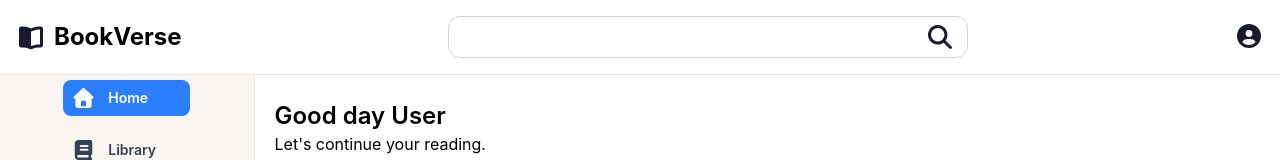
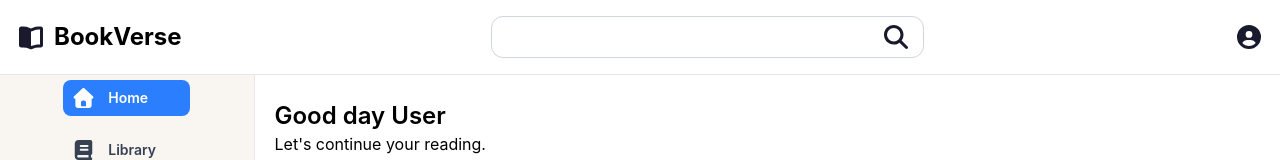
Before and after one commit to DanielApple05/Book-verse, a React (Vite) app in the folder book-verse-frontend/: page /home in a window 1280 px wide. Shown: the top 160 px of the page. Built offline with nearby package versions, Linux system fonts and the light colour scheme; no server answers; the HTML template or start-up script is replaced by a standard one.

Commit message:
feat: implement Search component and integrate it into Header and HomeCard for improved navigation

```diff
--- a/book-verse-frontend/src/assets/components/header-component/header.jsx
+++ b/book-verse-frontend/src/assets/components/header-component/header.jsx
@@ -1,22 +1,20 @@
 import React from 'react';
 import { FontAwesomeIcon } from '@fortawesome/react-fontawesome';
-import { faBookOpen, faCircleUser, faMagnifyingGlass } from '@fortawesome/free-solid-svg-icons';
+import { faBookOpen, faCircleUser } from '@fortawesome/free-solid-svg-icons';
+import Search from '../search';
 
 const Header = () => {
   return (
     <>
-      <div className='flex items-center justify-between xl:p-4 p-2 border-b xl:text-2xl text-sm  border-gray-200 w-full fixed top-0 z-50 bg-white '>
+      <div className='flex items-center justify-between p-4 border-b xl:text-2xl text-sm  border-gray-200 w-full fixed top-0 z-50 bg-white '>
         <div className='flex items-center font-bold space-x-2'>
           <FontAwesomeIcon icon={faBookOpen} className='text-[#1A1A2E]' />
           <p> BookVerse </p>
         </div>
-        <form className=' border border-gray-300 rounded-xl p-1 relative xl:w-5/12 w-full flex items-center xl:mx-0 mx-4 '>
-         <input type="text" className='outline-none w-full ml-2'/>
-          <FontAwesomeIcon icon={faMagnifyingGlass} className='text-[#1A1A2E] absolute right-3' />
-        </form>
-        <div>
-           <FontAwesomeIcon icon={faCircleUser} className='text-[#1A1A2E] ' />
-        </div>
+       <div className='xl:flex hidden w-5/6 justify-center'> <Search /></div>
+
+          <FontAwesomeIcon icon={faCircleUser} className='text-[#1A1A2E] ' />
+
       </div>
     </>
   );
--- a/book-verse-frontend/src/assets/components/home-component/homeCard.jsx
+++ b/book-verse-frontend/src/assets/components/home-component/homeCard.jsx
@@ -3,12 +3,14 @@ import TrendingBooks from '../book-components/trendingBooks';
 import NewArrivals from '../book-components/newArrivals';
 import Categories from '../category-component/categories';
 import Banner1 from '../explore-banner/banner1';
+import Search from '../search'
 
 const HomeCard = () => {
 
   return (
 
-      <div className='p-5 mt-20 w-full'>
+    <div className='p-5 xl:mt-20 mt-15 w-full'>
+      <div className='xl:hidden flex'> <Search /> </div>
       <h1 className='text-2xl font-semibold'>Good day User</h1>
       <p>Let's continue your reading.</p>
       <RecommendedBooks />
--- /dev/null
+++ b/book-verse-frontend/src/assets/components/search.jsx
@@ -0,0 +1,16 @@
+import React from 'react';
+import { FontAwesomeIcon } from '@fortawesome/react-fontawesome';
+import { faMagnifyingGlass } from '@fortawesome/free-solid-svg-icons';
+
+const Search = () => {
+  return (
+    <>
+      <form className=' border border-gray-300 rounded-xl p-1 relative xl:w-5/12 w-full flex items-center  '>
+        <input type="text" className='outline-none w-full ml-2' />
+        <FontAwesomeIcon icon={faMagnifyingGlass} className='text-[#1A1A2E] absolute right-3' />
+      </form>
+    </>
+  );
+}
+
+export default Search;
```
Lines whose indentation alone changed are shown as unchanged.
